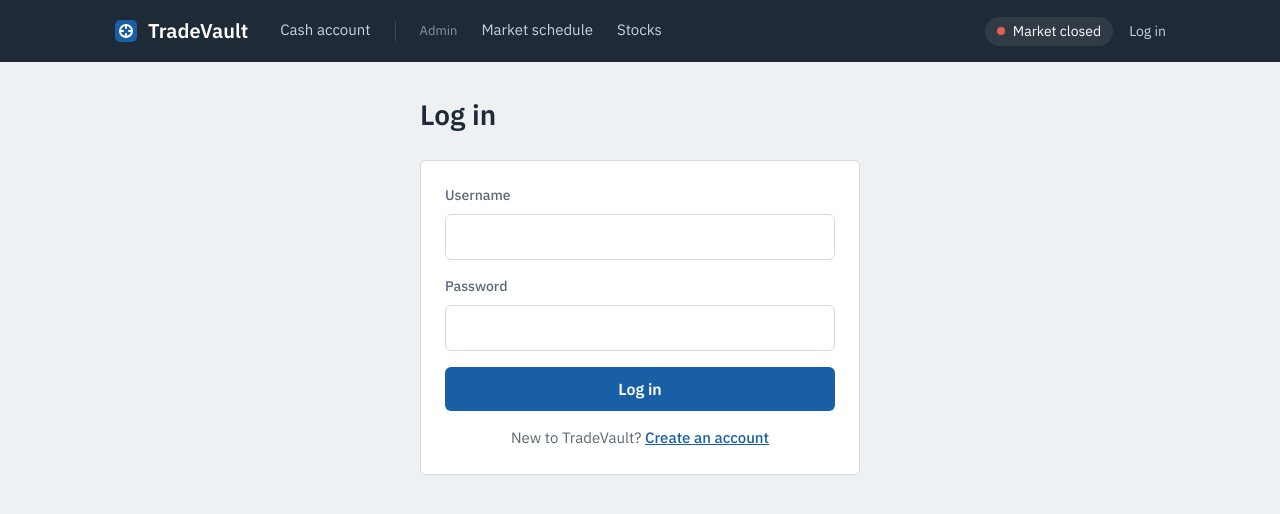
After one commit to AlhasanAl/tradevault, a Flask app: page /login in a window 1280 px wide. The commit adds this page. Shown: the top 514 px of the page. Run offline with Flask 3, Linux system fonts and the light colour scheme; data comes from the database, SQL or seed files in the repository; both versions use the stored data as it was after the commit; data that the repository does not hold is empty.

Commit message:
Add registration and login

```diff
--- a/app.py
+++ b/app.py
@@ -1,13 +1,11 @@
 import sqlite3
 from datetime import datetime, timedelta, timezone
 
-from flask import Flask, render_template, request, redirect, url_for, flash
+from flask import Flask, render_template, request, redirect, url_for, flash, session
+from werkzeug.security import generate_password_hash, check_password_hash
 
 app = Flask(__name__)
 app.secret_key = "dev"  # needed for on-screen messages; change before deploying
-
-CUSTOMER_ID = 1  # test customer until login is built
-
 
 def get_db():
     conn = sqlite3.connect("tradevault.db")
@@ -17,8 +15,18 @@ def get_db():
 
 def get_account(db):
     return db.execute(
-        "SELECT * FROM cash_accounts WHERE customer_id = ?", (CUSTOMER_ID,)
+        "SELECT * FROM cash_accounts WHERE customer_id = ?", (session["customer_id"],)
     ).fetchone()
+
+
+def login_required(view):
+    def wrapped(*args, **kwargs):
+        if "customer_id" not in session:
+            flash("Please log in to view your cash account.", "error")
+            return redirect(url_for("login"))
+        return view(*args, **kwargs)
+    wrapped.__name__ = view.__name__
+    return wrapped
 
 
 def market_is_open(db):
@@ -41,11 +49,15 @@ def market_is_open(db):
 def inject_globals():
     db = get_db()
     is_open, _ = market_is_open(db)
-    customer = db.execute(
-        "SELECT full_name FROM customers WHERE customer_id = ?", (CUSTOMER_ID,)
-    ).fetchone()
+    customer = None
+    if "customer_id" in session:
+        customer = db.execute(
+            "SELECT full_name FROM customers WHERE customer_id = ?", (session["customer_id"],)
+        ).fetchone()
     db.close()
-    name = customer["full_name"] if customer else "Guest"
+    if customer is None:
+        return {"market_open": is_open, "customer_name": None, "customer_initials": ""}
+    name = customer["full_name"]
     initials = "".join(part[0] for part in name.split()[:2]).upper()
     return {"market_open": is_open, "customer_name": name, "customer_initials": initials}
 
@@ -68,11 +80,69 @@ def nice_time(value):
 
 @app.route("/")
 def home():
-    return redirect(url_for("cash"))
+    return redirect(url_for("cash") if "customer_id" in session else url_for("login"))
+
+
+# ---------- Create account and log in (customer) ----------
+@app.route("/register", methods=["GET", "POST"])
+def register():
+    if request.method == "POST":
+        full_name = request.form["full_name"].strip()
+        username = request.form["username"].strip().lower()
+        email = request.form["email"].strip().lower()
+        password = request.form["password"]
+
+        if not full_name or not username or not email:
+            flash("Full name, username, and email are required.", "error")
+        elif len(password) < 8:
+            flash("Password must be at least 8 characters.", "error")
+        else:
+            db = get_db()
+            if db.execute("SELECT 1 FROM customers WHERE username = ?", (username,)).fetchone():
+                flash("That username is already taken.", "error")
+            elif db.execute("SELECT 1 FROM customers WHERE email = ?", (email,)).fetchone():
+                flash("An account with that email already exists.", "error")
+            else:
+                cur = db.execute(
+                    "INSERT INTO customers (full_name, username, email, password_hash) VALUES (?, ?, ?, ?)",
+                    (full_name, username, email, generate_password_hash(password)),
+                )
+                db.execute("INSERT INTO cash_accounts (customer_id, balance) VALUES (?, 0)", (cur.lastrowid,))
+                db.commit()
+                db.close()
+                session["customer_id"] = cur.lastrowid
+                flash(f"Welcome to TradeVault, {full_name}. Your cash account is ready.", "success")
+                return redirect(url_for("cash"))
+            db.close()
+        return render_template("register.html", form=request.form)
+    return render_template("register.html", form={})
+
+
+@app.route("/login", methods=["GET", "POST"])
+def login():
+    if request.method == "POST":
+        username = request.form["username"].strip().lower()
+        db = get_db()
+        customer = db.execute("SELECT * FROM customers WHERE username = ?", (username,)).fetchone()
+        db.close()
+        if customer and check_password_hash(customer["password_hash"], request.form["password"]):
+            session["customer_id"] = customer["customer_id"]
+            return redirect(url_for("cash"))
+        flash("Incorrect username or password.", "error")
+        return render_template("login.html", username=username)
+    return render_template("login.html", username="")
+
+
+@app.route("/logout")
+def logout():
+    session.clear()
+    flash("You have been logged out.", "success")
+    return redirect(url_for("login"))
 
 
 # ---------- Cash account (customer) ----------
 @app.route("/cash")
+@login_required
 def cash():
     db = get_db()
     account = get_account(db)
@@ -86,6 +156,7 @@ def cash():
 
 
 @app.route("/cash/<action>", methods=["POST"])
+@login_required
 def update_cash(action):
     try:
         amount = round(float(request.form["amount"]), 2)
--- a/static/style.css
+++ b/static/style.css
@@ -31,7 +31,7 @@ body {
 /* ---------- Top bar ---------- */
 .topbar { background: var(--ink); color: #fff; }
 .topbar-inner {
-  max-width: 1000px;
+  max-width: 1100px;
   margin: 0 auto;
   padding: var(--space-2) var(--space-3);
   display: flex;
@@ -40,7 +40,7 @@ body {
   flex-wrap: wrap;
 }
 .brand { color: #fff; font-size: 20px; font-weight: 600; text-decoration: none; }
-.nav { display: flex; align-items: center; gap: var(--space-3); flex: 1; flex-wrap: wrap; }
+.nav { display: flex; align-items: center; gap: var(--space-3); flex: 1; white-space: nowrap; }
 .nav a {
   color: #C9D3DD;
   text-decoration: none;
@@ -70,7 +70,7 @@ body {
 .status.closed .dot { background: #E5604F; }
 
 /* ---------- Page ---------- */
-main { max-width: 1000px; margin: 0 auto; padding: var(--space-4) var(--space-3); }
+main { max-width: 1100px; margin: 0 auto; padding: var(--space-4) var(--space-3); }
 h1 { font-size: 28px; font-weight: 600; margin: 0 0 var(--space-3); }
 h2 { font-size: 18px; font-weight: 600; margin: 0 0 var(--space-2); }
 
@@ -262,3 +262,25 @@ tbody tr:last-child td { border-bottom: 0; }
   .balance .meta, .clock { text-align: left; }
   .account { display: none; }
 }
+
+@media (max-width: 1140px) {
+  .topbar-inner { gap: var(--space-2) var(--space-3); }
+  .nav { gap: var(--space-2); }
+  .account-name { display: none; }
+}
+@media (max-width: 720px) {
+  .nav { flex-wrap: wrap; }
+}
+@media (max-width: 880px) {
+  .topbar-inner { justify-content: space-between; }
+  .nav { order: 3; flex-basis: 100%; flex-wrap: wrap; }
+}
+
+/* ---------- Create account and log in ---------- */
+.auth-page main { max-width: 488px; }
+button.wide { width: 100%; }
+.hint { font-size: 13px; color: var(--muted); }
+.auth-foot { margin: var(--space-2) 0 0; font-size: 15px; color: var(--muted); text-align: center; }
+.auth-foot a { color: var(--primary); font-weight: 500; }
+.header-link { color: #C9D3DD; font-size: 14px; text-decoration: none; }
+.header-link:hover { color: #fff; }
--- a/templates/base.html
+++ b/templates/base.html
@@ -9,7 +9,7 @@
   <link href="https://fonts.googleapis.com/css2?family=IBM+Plex+Sans:wght@400;500;600&display=swap" rel="stylesheet">
   <link rel="stylesheet" href="{{ url_for('static', filename='style.css') }}">
 </head>
-<body>
+<body class="{% block body_class %}{% endblock %}">
   <header class="topbar">
     <div class="topbar-inner">
       <a class="brand" href="{{ url_for('cash') }}">
@@ -30,9 +30,14 @@
         <span class="status {{ 'open' if market_open else 'closed' }}">
           <span class="dot"></span>Market {{ 'open' if market_open else 'closed' }}
         </span>
-        <span class="account">
-          <span class="avatar">{{ customer_initials }}</span>{{ customer_name }}
-        </span>
+        {% if customer_name %}
+          <span class="account">
+            <span class="avatar">{{ customer_initials }}</span><span class="account-name">{{ customer_name }}</span>
+          </span>
+          <a class="header-link" href="{{ url_for('logout') }}">Log out</a>
+        {% else %}
+          <a class="header-link" href="{{ url_for('login') }}">Log in</a>
+        {% endif %}
       </div>
     </div>
   </header>
--- /dev/null
+++ b/templates/login.html
@@ -0,0 +1,20 @@
+{% extends "base.html" %}
+{% block title %}Log in{% endblock %}
+{% block body_class %}auth-page{% endblock %}
+{% block heading %}Log in{% endblock %}
+{% block content %}
+<section class="panel">
+  <form method="post" action="{{ url_for('login') }}">
+    <div class="field">
+      <label for="username">Username</label>
+      <input id="username" type="text" name="username" value="{{ username }}" autocomplete="username" required>
+    </div>
+    <div class="field">
+      <label for="password">Password</label>
+      <input id="password" type="password" name="password" autocomplete="current-password" required>
+    </div>
+    <button type="submit" class="wide">Log in</button>
+  </form>
+  <p class="auth-foot">New to TradeVault? <a href="{{ url_for('register') }}">Create an account</a></p>
+</section>
+{% endblock %}
```
Also changed, not shown: schema.sql (+5 -8 lines), templates/register.html (added, +29 -0 lines).
